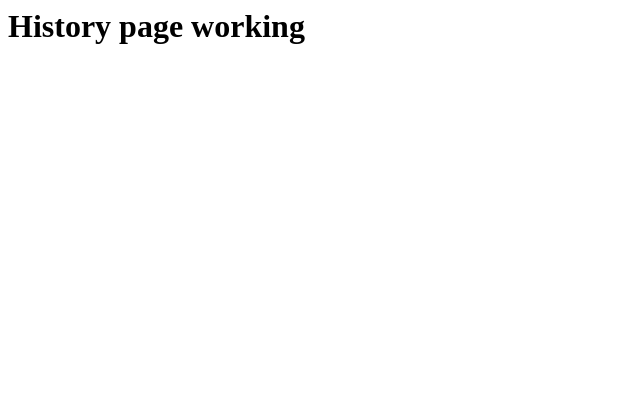
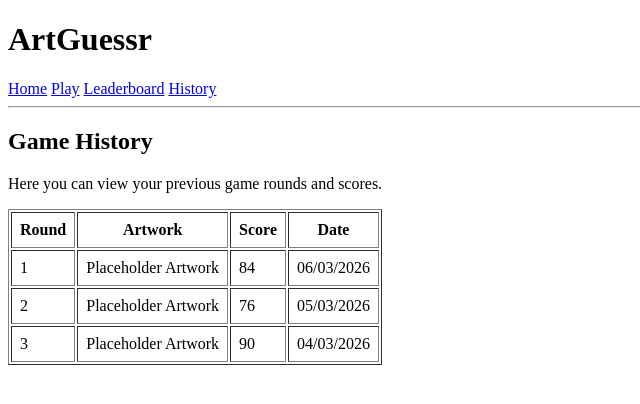
Before and after one commit to zoebakeruofg/WAD-Group-Project-11A, a Django app: page /history/ in a window 1280 px wide. Shown: the top 404 px of the page, without its empty margins (0-640 px from the left). Run offline with Django 3.2, Linux system fonts and the light colour scheme.

Commit message:
Added templates for home, play, result, leaderboard and history pages

```diff
--- /dev/null
+++ b/game/templates/game/base.html
@@ -0,0 +1,32 @@
+{% load static %}
+<!DOCTYPE html>
+<html>
+<head>
+    <title>ArtGuessr</title>
+    <link rel="stylesheet" href="{% static 'css/style.css' %}">
+</head>
+
+<body>
+
+<header>
+    <h1>ArtGuessr</h1>
+
+    <nav>
+        <a href="{% url 'home' %}">Home</a>
+        <a href="{% url 'play' %}">Play</a>
+        <a href="{% url 'leaderboard' %}">Leaderboard</a>
+        <a href="{% url 'history' %}">History</a>
+    </nav>
+</header>
+
+<hr>
+
+<main>
+    {% block content %}
+    {% endblock %}
+</main>
+
+<script src="{% static 'js/game.js' %}"></script>
+
+</body>
+</html>
--- a/game/templates/game/history.html
+++ b/game/templates/game/history.html
@@ -1 +1,36 @@
-<h1>History page working</h1>
+{% extends "game/base.html" %}
+
+{% block content %}
+
+<h2>Game History</h2>
+
+<p>Here you can view your previous game rounds and scores.</p>
+
+<table border="1" cellpadding="8">
+    <tr>
+        <th>Round</th>
+        <th>Artwork</th>
+        <th>Score</th>
+        <th>Date</th>
+    </tr>
+    <tr>
+        <td>1</td>
+        <td>Placeholder Artwork</td>
+        <td>84</td>
+        <td>06/03/2026</td>
+    </tr>
+    <tr>
+        <td>2</td>
+        <td>Placeholder Artwork</td>
+        <td>76</td>
+        <td>05/03/2026</td>
+    </tr>
+    <tr>
+        <td>3</td>
+        <td>Placeholder Artwork</td>
+        <td>90</td>
+        <td>04/03/2026</td>
+    </tr>
+</table>
+
+{% endblock %}
--- a/game/urls.py
+++ b/game/urls.py
@@ -6,4 +6,5 @@ urlpatterns = [
     path('play/', views.play, name='play'),
     path('leaderboard/', views.leaderboard, name='leaderboard'),
     path('history/', views.history, name='history'),
+    path('result/', views.result, name='result'),
 ]
--- a/game/views.py
+++ b/game/views.py
@@ -25,3 +25,9 @@ def history(request):
     context = {}
 
     return render(request, "game/history.html", context)
+
+def result(request):
+
+    context = {}
+
+    return render(request, "game/result.html", context)
```
Also changed, not shown: game/templates/game/home.html (+17 -1 lines), game/templates/game/leaderboard.html (+32 -1 lines), game/templates/game/play.html (+32 -1 lines), game/templates/game/result.html (+43 -1 lines), game/static/css/style.css (added), game/static/js/game.js (added).
